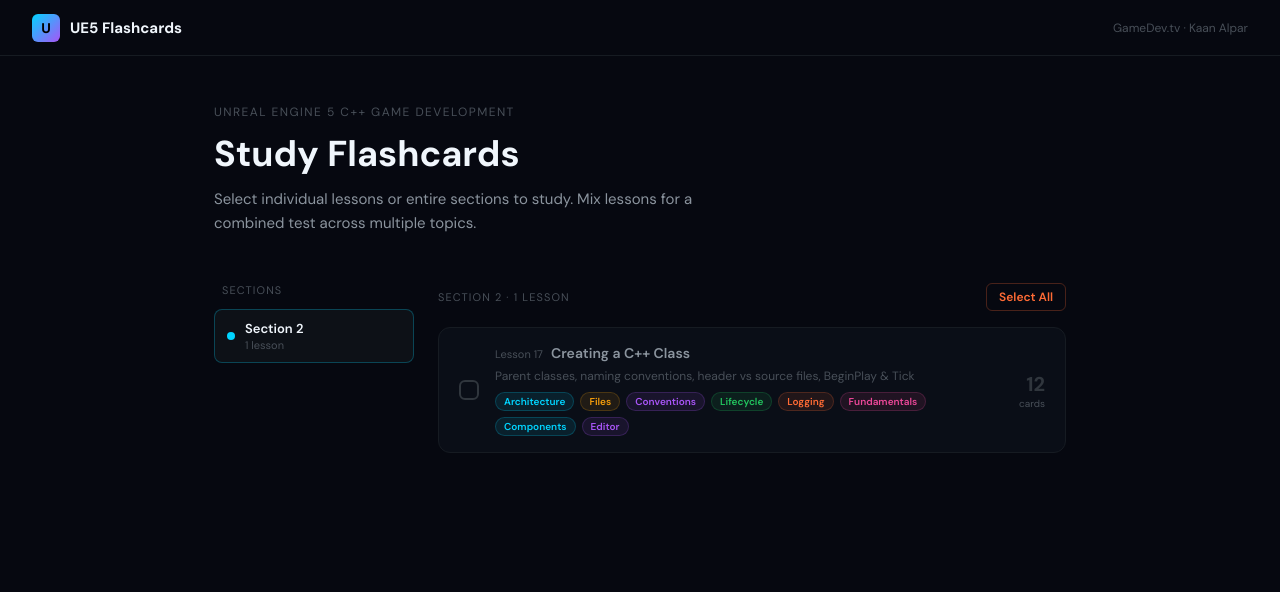
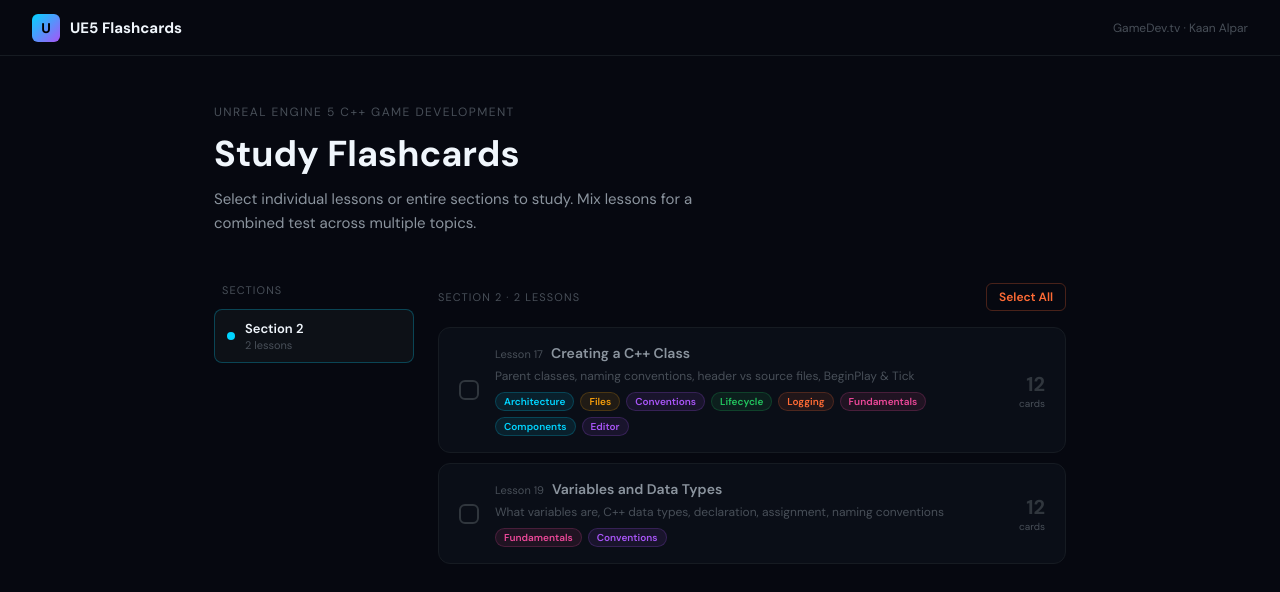
Before and after one commit to DavieDevs/ue5-flashcards, a Next.js app: page / in a window 1280 px wide. Shown: the top 592 px of the page. Built offline with nearby package versions, Linux system fonts and the light colour scheme.

Commit message:
add lesson 19 cards

```diff
--- a/data/cards.js
+++ b/data/cards.js
@@ -4,82 +4,172 @@
     section: 2,
     lesson: 17,
     title: "Creating a C++ Class",
-    description: "Parent classes, naming conventions, header vs source files, BeginPlay & Tick",
+    description:
+      "Parent classes, naming conventions, header vs source files, BeginPlay & Tick",
     cards: [
       {
         id: "s2l17-1",
-        front: "Why do we choose Actor as the parent class for a Moving Platform?",
+        front:
+          "Why do we choose Actor as the parent class for a Moving Platform?",
         back: "Because we want to place it in the world. Choosing Actor as the parent gives us all the built-in UE5 Actor functionality by default — like being spawnable and placeable in a level.",
-        tag: "Architecture"
+        tag: "Architecture",
       },
       {
         id: "s2l17-2",
-        front: "What are the two files created when you make a new C++ class in UE5?",
+        front:
+          "What are the two files created when you make a new C++ class in UE5?",
         back: "A header file (.h) and a C++ source file (.cpp).\n\nExample: MovingPlatform.h and MovingPlatform.cpp",
-        tag: "Files"
+        tag: "Files",
       },
       {
         id: "s2l17-3",
         front: "What is the role of the header file (.h)?",
         back: "It's like a menu — it declares what the class HAS (its variables and functions) but doesn't define what they do. Think of it as the table of contents.",
-        tag: "Files"
+        tag: "Files",
       },
       {
         id: "s2l17-4",
         front: "What is the role of the .cpp file?",
         back: "It contains the actual implementation — the code that defines what each function does. The function bodies live here.",
-        tag: "Files"
+        tag: "Files",
       },
       {
         id: "s2l17-5",
         front: "What is the UE5 naming convention for Actor classes, and why?",
         back: "Actor classes are prefixed with 'A' — e.g. AMovingPlatform.\n\nThis is UE5's convention to signal that a class is an Actor subclass. Each word is also capitalized (PascalCase) for readability.",
-        tag: "Conventions"
+        tag: "Conventions",
       },
       {
         id: "s2l17-6",
         front: "What is BeginPlay and when does it get called?",
         back: "BeginPlay is a special function called once when the Actor is spawned into the game (or when the game starts if the Actor is already in the level). Code inside it runs at the very beginning.",
-        tag: "Lifecycle"
+        tag: "Lifecycle",
       },
       {
         id: "s2l17-7",
         front: "What is Tick and when does it get called?",
         back: "Tick is called every single frame while the game is running. It receives a DeltaTime parameter — the time in seconds since the last frame — used for frame-rate independent movement.",
-        tag: "Lifecycle"
+        tag: "Lifecycle",
       },
       {
         id: "s2l17-8",
         front: "What is the correct syntax for logging a message in UE5 C++?",
-        back: "UE_LOG(LogTemp, Display, TEXT(\"Your message here\"));\n\n• LogTemp — the log category\n• Display — the severity level\n• TEXT() — wraps the string for UE's character system",
-        tag: "Logging"
+        back: 'UE_LOG(LogTemp, Display, TEXT("Your message here"));\n\n• LogTemp — the log category\n• Display — the severity level\n• TEXT() — wraps the string for UE\'s character system',
+        tag: "Logging",
       },
       {
         id: "s2l17-9",
         front: "In what order does code inside a function execute?",
         back: "Top to bottom. The first line runs first, then the second, and so on. This is fundamental to how all imperative programming works.",
-        tag: "Fundamentals"
+        tag: "Fundamentals",
       },
       {
         id: "s2l17-10",
-        front: "Why did the MovingPlatform Actor have no transform when first dragged into the level?",
+        front:
+          "Why did the MovingPlatform Actor have no transform when first dragged into the level?",
         back: "Because it had no components. In UE5, an Actor's position in the world is defined by its Root Component — without one, there's nothing to attach a transform to.",
-        tag: "Components"
+        tag: "Components",
       },
       {
         id: "s2l17-11",
         front: "What are components in UE5?",
         back: "Components add functionality to Actors. Examples:\n• UStaticMeshComponent — visible 3D mesh\n• UBoxComponent — collision\n• UPointLightComponent — emits light\n\nActors are containers; components give them abilities.",
-        tag: "Components"
+        tag: "Components",
       },
       {
         id: "s2l17-12",
-        front: "How do you navigate to create a new C++ class in the UE5 editor?",
+        front:
+          "How do you navigate to create a new C++ class in the UE5 editor?",
         back: "Tools → New C++ Class → Choose parent class → Name it → Create Class.\n\nUE5 will add the source files and auto-compile the project.",
-        tag: "Editor"
-      }
-    ]
-  }
+        tag: "Editor",
+      },
+    ],
+  },
+
+  {
+    id: "s2-l19",
+    section: 2,
+    lesson: 19,
+    title: "Variables and Data Types",
+    description:
+      "What variables are, C++ data types, declaration, assignment, naming conventions",
+    cards: [
+      {
+        id: "s2l19-1",
+        front: "What is a variable?",
+        back: "A container that stores a specific type of data. Think of it as a box with a name on it — the name identifies it, and the box holds a value of a specific type.",
+        tag: "Fundamentals",
+      },
+      {
+        id: "s2l19-2",
+        front: "What are the basic data types in C++?",
+        back: "• int — whole numbers (1, -10, 200)\n• float — decimal numbers (3.14f)\n• double — decimal numbers with greater precision\n• char — a single character ('A')\n• bool — true or false\n\nPlus FString, which is UE5-specific for storing text.",
+        tag: "Fundamentals",
+      },
+      {
+        id: "s2l19-3",
+        front: "What is the difference between float and double?",
+        back: "Both store floating point (decimal) numbers. A double can store larger numbers with greater accuracy. In UE5 you'll mostly use float, and only reach for double when you need extra precision.",
+        tag: "Fundamentals",
+      },
+      {
+        id: "s2l19-4",
+        front: "How do you declare and assign a variable in C++?",
+        back: "DataType VariableName = InitialValue;\n\nExamples:\nint MyInt = 100;\nfloat MyFloat = 12.34f;\nbool MyBool = true;\nchar MyChar = 'A';\nFString MyString = \"Hello\";",
+        tag: "Fundamentals",
+      },
+      {
+        id: "s2l19-5",
+        front: "What does the assignment operator (=) do in C++?",
+        back: "It assigns the value on the RIGHT side into the variable on the LEFT side. It's not checking equality — it's storing a value.\n\nExample:\nMyInt = 50; // MyInt now holds 50",
+        tag: "Fundamentals",
+      },
+      {
+        id: "s2l19-6",
+        front: "What is an 'initial value' of a variable?",
+        back: "The value assigned to a variable on the same line it is declared. You can reassign a variable later, but the first value it gets is called its initial value.\n\nint MyInt = 100; // 100 is the initial value",
+        tag: "Fundamentals",
+      },
+      {
+        id: "s2l19-7",
+        front: "Why do you put an 'f' at the end of a float value?",
+        back: "To tell the compiler it's a float, not a double. Without the f, C++ treats decimal numbers as double by default.\n\nfloat MyFloat = 12.34f;  // float\ndouble MyDouble = 12.34; // double",
+        tag: "Fundamentals",
+      },
+      {
+        id: "s2l19-8",
+        front:
+          "What is the difference between single quotes and double quotes in C++?",
+        back: "Single quotes ' ' = a single character (char type)\nDouble quotes \" \" = a string of characters (FString/string type)\n\nchar MyChar = 'A';       // single character\nFString MyStr = \"Hello\"; // string of text",
+        tag: "Fundamentals",
+      },
+      {
+        id: "s2l19-9",
+        front: "What values can a bool variable hold?",
+        back: "Only true or false. Nothing else — assigning a number like 100 to a bool will cause a compile error due to invalid type conversion.",
+        tag: "Fundamentals",
+      },
+      {
+        id: "s2l19-10",
+        front: "What is FString and how is it different from basic C++ types?",
+        back: "FString is UE5's string type for storing text. It's not a basic C++ type — it's provided by Unreal Engine. Use double quotes to assign it.\n\nFString MyName = \"Kaan\";",
+        tag: "Conventions",
+      },
+      {
+        id: "s2l19-11",
+        front:
+          "What are the three common naming conventions and which does UE5 prefer?",
+        back: "• PascalCase — first letter of every word capitalized: MyVariable\n• camelCase — first word lowercase, rest capitalized: myVariable\n• snake_case — all lowercase with underscores: my_variable\n\nUE5 uses PascalCase. Pick one and stick to it — mixing conventions in a project is bad practice.",
+        tag: "Conventions",
+      },
+      {
+        id: "s2l19-12",
+        front: "Can a variable be reassigned after its initial value is set?",
+        back: "Yes. You can assign a new value to a variable as many times as you want after declaration. The variable holds whatever the last assignment was.\n\nint MyInt = 100;\nMyInt = 50; // MyInt is now 50",
+        tag: "Fundamentals",
+      },
+    ],
+  },
   // Add future lessons here — same structure as above.
   // Example:
   // {
@@ -94,17 +184,19 @@
 
 // Helper: get all unique sections
 export const getSections = () => {
-  const sections = [...new Set(lessons.map(l => l.section))];
+  const sections = [...new Set(lessons.map((l) => l.section))];
   return sections.sort((a, b) => a - b);
 };
 
 // Helper: get lessons for a section
 export const getLessonsForSection = (section) =>
-  lessons.filter(l => l.section === section);
+  lessons.filter((l) => l.section === section);
 
 // Helper: get all cards for an array of lesson ids
 export const getCardsForLessons = (lessonIds) => {
   return lessons
-    .filter(l => lessonIds.includes(l.id))
-    .flatMap(l => l.cards.map(c => ({ ...c, lessonTitle: l.title, lesson: l.lesson })));
+    .filter((l) => lessonIds.includes(l.id))
+    .flatMap((l) =>
+      l.cards.map((c) => ({ ...c, lessonTitle: l.title, lesson: l.lesson })),
+    );
 };
```
